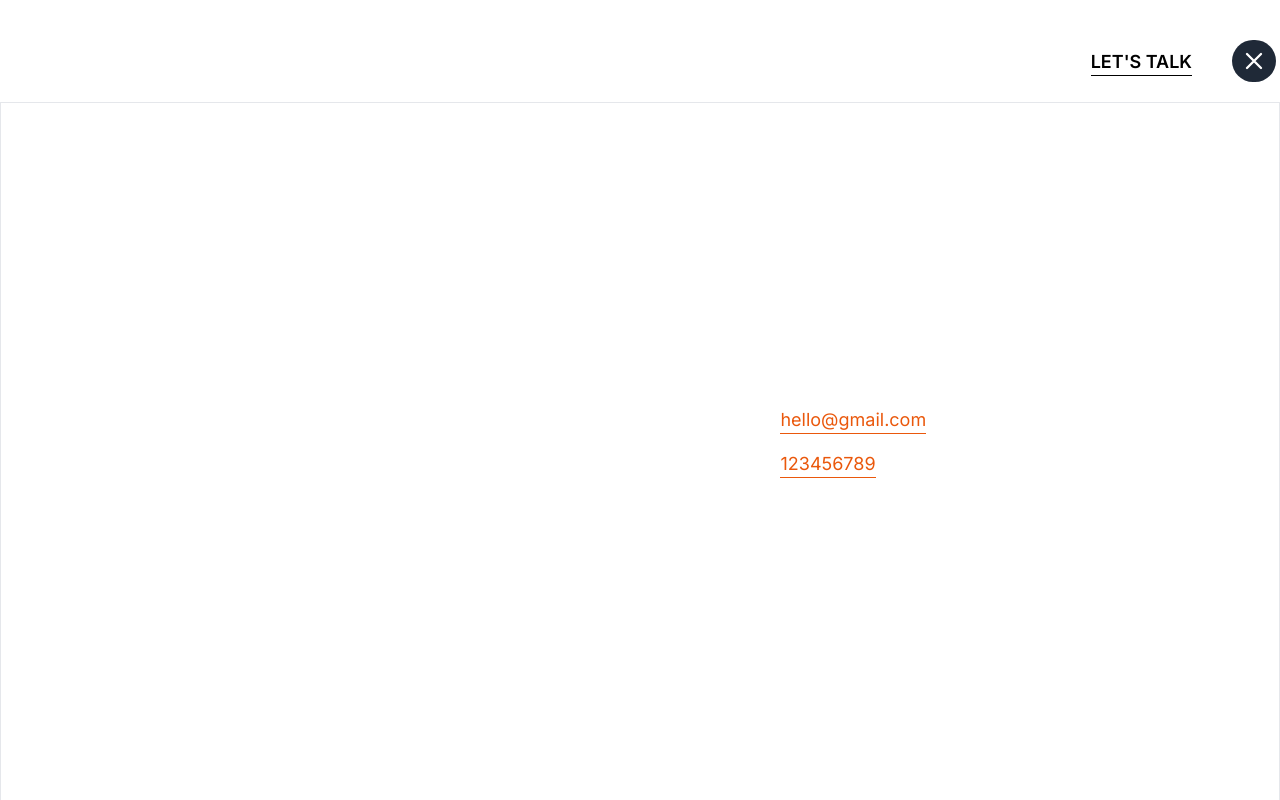
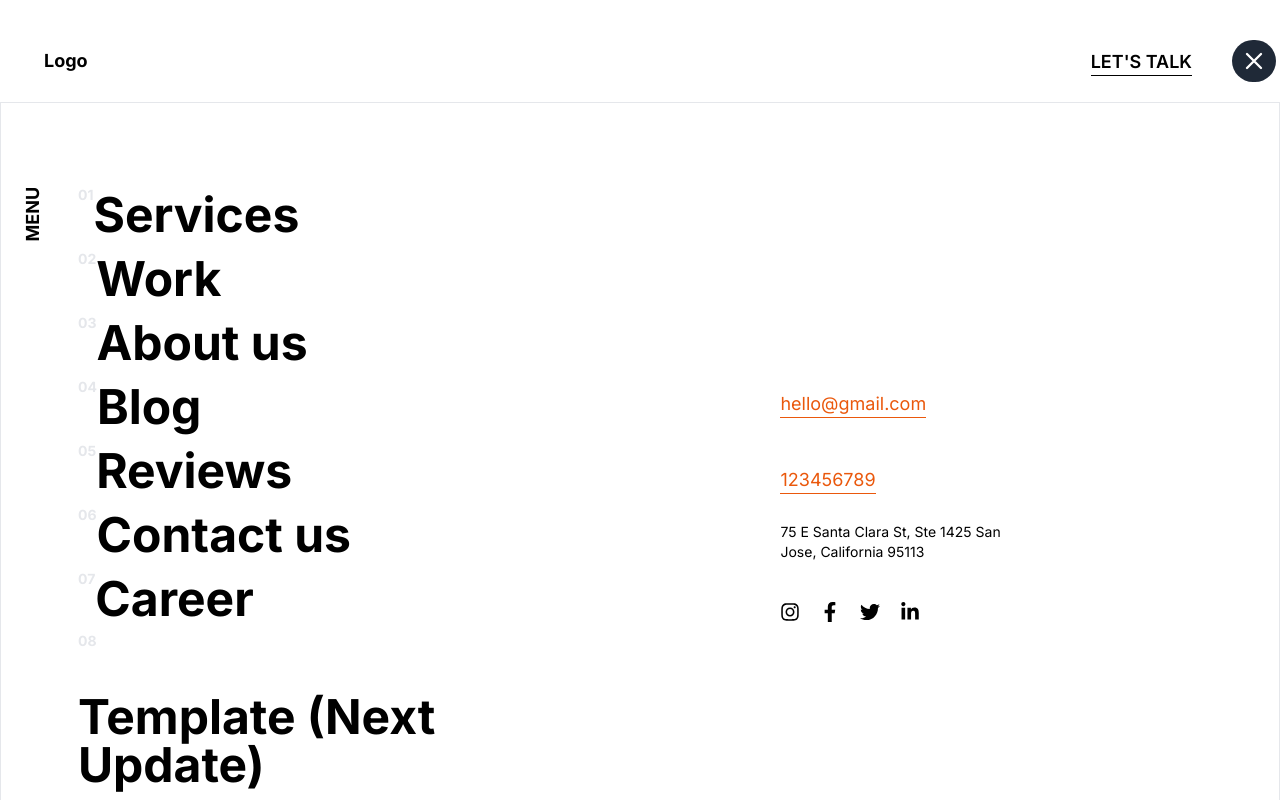
Before and after one commit to FahimHasan683031/webiZoone-, a Next.js app: page / in a window 1280 px wide. Both pictures are taken after a click on the button 1236 px from the left and 61 px from the top of the page. Shown: the top 800 px of the page. Built offline with nearby package versions, Linux system fonts and the light colour scheme.

Commit message:
update navbar

```diff
--- /dev/null
+++ b/app/components/common/animationBox/animationBox.jsx
@@ -0,0 +1,38 @@
+import React, { useRef, useEffect } from 'react';
+import { gsap } from 'gsap';
+
+const AnimatedBox = ({ initialPosition = '-100%', finalPosition = '0%', duration = 1, delay = 0, position = 'x', children, isOpen }) => {
+    const boxRef = useRef(null);
+
+    useEffect(() => {
+        if (isOpen) {
+            gsap.fromTo(
+                boxRef.current,
+                { [position]: initialPosition },
+                {
+                    [position]: finalPosition,
+                    duration: duration,
+                    delay: delay,
+                }
+            );
+        } else {
+            gsap.fromTo(
+                boxRef.current,
+                { [position]: finalPosition },
+                {
+                    [position]: initialPosition,
+                    duration: duration,
+                    delay: delay,
+                }
+            );
+        }
+    }, [isOpen, initialPosition, finalPosition, duration, delay, position]);
+
+    return (
+        <div ref={boxRef}>
+            {children}
+        </div>
+    );
+};
+
+export default AnimatedBox;
--- a/app/components/navbar/index.jsx
+++ b/app/components/navbar/index.jsx
@@ -5,13 +5,15 @@ import AnimatedButton from '../common/animatedButton';
 import gsap from 'gsap';
 import Link from 'next/link';
 import { FaFacebookF, FaInstagram, FaLinkedinIn, FaTwitter } from 'react-icons/fa';
+import AnimatedBox from '../common/animationBox/animationBox';
 
 const Navbar = () => {
-
   const navRef = useRef(null);
   const [animationCompleted, setAnimationCompleted] = useState(false);
-    const [isOpen, setIsOpen] = useState("");
+  const [isOpen, setIsOpen] = useState('');
   const [scrollPosition, setScrollPosition] = useState(0);
+  const [hoveredIndex, setHoveredIndex] = useState(-1);
+
 
   const handleOpen = () => {
     setIsOpen(1);
@@ -20,9 +22,6 @@ const Navbar = () => {
   const handleClose = () => {
     setIsOpen(0);
   };
-
-
-
 
   useEffect(() => {
     const handleScroll = () => {
@@ -36,64 +35,26 @@ const Navbar = () => {
     };
   }, []);
 
-
-
   const navItem = [
-        {
-            "id": 1,
-            "title": "Services",
-            "link": "/services"
-        },
-        {
-            "id": 2,
-            "title": "Work",
-            "link": "/work"
-        },
-        {
-            "id": 3,
-            "title": "About us",
-            "link": "/about-us"
-        },
-        {
-            "id": 4,
-            "title": "Blog",
-            "link": "/blog"
-        },
-        {
-            "id": 5,
-            "title": "Reviews",
-            "link": "/reviews"
-        },
-        {
-            "id": 6,
-            "title": "Contact us",
-            "link": "/contact-us"
-        },
-        {
-            "id": 7,
-            "title": "Career",
-            "link": "/career"
-        },
-        {
-            "id": 8,
-            "title": "Template (Next Update)",
-            "link": "/template-next-update"
-        }
-    ]
-
-
+    { id: 1, title: 'Services', link: '/services' },
+    { id: 2, title: 'Work', link: '/work' },
+    { id: 3, title: 'About us', link: '/about-us' },
+    { id: 4, title: 'Blog', link: '/blog' },
+    { id: 5, title: 'Reviews', link: '/reviews' },
+    { id: 6, title: 'Contact us', link: '/contact-us' },
+    { id: 7, title: 'Career', link: '/career' },
+    { id: 8, title: 'Template (Next Update)', link: '/template-next-update' },
+  ];
 
   useEffect(() => {
-        // Only play the animation if it hasn't been completed yet
     if (!animationCompleted) {
-            // Using gsap.fromTo to animate from -100% to 0% and stay at 0% after animation
       gsap.fromTo(
         navRef.current,
-                { y: "-100%" },
+        { y: '-100%' },
         {
-                    y: "0%",
+          y: '0%',
           duration: 1,
-                    delay: 1,
+          delay: 2,
           onComplete: () => setAnimationCompleted(true),
         }
       );
@@ -101,10 +62,34 @@ const Navbar = () => {
   }, [animationCompleted]);
 
 
+  useEffect(() => {
+    if (hoveredIndex !== -1) {
+      gsap.to(navRef.current.querySelector(`#nav-item-${hoveredIndex}`), {
+        color: '#000',
+        x: '0%',
+        opacity: 1,
+        duration: 1,
+        ease: 'power4.out',
+      });
+    } else {
+      navRef.current.querySelectorAll('.nav-item').forEach(item => {
+        gsap.to(item, {
+          color: '#777',
+          x: '100%',
+          opacity: 0,
+          duration: 1,
+          ease: 'power4.out',
+        });
+      });
+    }
+  }, [hoveredIndex]);
+
+
+
   return (
-        <nav className={`w-full fixed top-0 p-5 ${scrollPosition > 1000 ? 'bg-white text-black' : 'bg-transparent text-white'}  duration-1000 z-50`}>
-            <div ref={navRef} className=" flex items-center justify-between px-1 py-5">
-                <div className=" text-lg font-bold ">Logo</div>
+    <nav className={`w-full fixed top-0 p-5 ${scrollPosition > 1000 ? 'bg-white text-black' : 'bg-transparent text-white'} duration-1000 z-50`}>
+      <div ref={navRef} className="flex items-center justify-between px-1 py-5">
+        <div className="text-lg font-bold">Logo</div>
         <div className="flex gap-10">
           <div>
             <AnimatedButton text={"LET'S TALK"} textColor={""} font={"font-semibold"} textSize={"text-lg"} borderColor={`${scrollPosition > 1000 ? 'border-black' : 'border-white'}`} />
@@ -112,9 +97,9 @@ const Navbar = () => {
           <MagneticEffect>
             <button
               onClick={handleOpen}
-                            className={`focus:outline-none px-2  rounded-full ${scrollPosition > 1000 ? ' text-white bg-black' : 'bg-transparent text-black bg-white duration-1000'}`}
+              className={`focus:outline-none px-2 rounded-full ${scrollPosition > 1000 ? 'text-white bg-black' : 'bg-transparent text-black bg-white duration-1000'}`}
             >
-                            <svg className={`w-6 h-6 `} fill="none" stroke="currentColor" viewBox="0 0 24 24" xmlns="http://www.w3.org/2000/svg">
+              <svg className={`w-6 h-6`} fill="none" stroke="currentColor" viewBox="0 0 24 24" xmlns="http://www.w3.org/2000/svg">
                 <path strokeLinecap="round" strokeLinejoin="round" strokeWidth="2" d="M4 6h16M4 12h16M4 18h16"></path>
               </svg>
             </button>
@@ -122,13 +107,11 @@ const Navbar = () => {
         </div>
       </div>
 
-
       <div
-                className={`fixed inset-0 bg-white text-white flex flex-col items-end justify-start z-50 ${isOpen === 1 ? 'animate-expand' : isOpen === 0 ? 'animate-collapse' : 'hidden'}  text-black`}
-
+        className={`fixed inset-0 bg-white flex flex-col items-end justify-start z-50  ${isOpen === 1 ? 'animate-expand' : isOpen === 0 ? 'animate-collapse' : 'hidden'} text-black`}
       >
-                <div className="w-full flex items-center justify-between  px-1 py-5 mt-5">
-                    <div className="black text-lg font-bold ml-10 ">Logo</div>
+        <div className="w-full flex items-center justify-between px-1 py-5 mt-5">
+          <div className="black text-lg font-bold ml-10">Logo</div>
           <div className="flex gap-10">
             <div>
               <AnimatedButton text={"LET'S TALK"} textColor={"text-black"} font={"font-semibold"} borderColor={"border-black"} />
@@ -138,7 +121,7 @@ const Navbar = () => {
                 onClick={handleClose}
                 className="focus:outline-none px-2 bg-gray-800 rounded-full"
               >
-                                <svg className="size-7  text-white" fill="none" stroke="currentColor" viewBox="0 0 24 24" xmlns="http://www.w3.org/2000/svg">
+                <svg className="size-7 text-white" fill="none" stroke="currentColor" viewBox="0 0 24 24" xmlns="http://www.w3.org/2000/svg">
                   <path strokeLinecap="round" strokeLinejoin="round" strokeWidth="2" d={isOpen ? "M6 18L18 6M6 6l12 12" : "M4 6h16M4 12h16M4 18h16"}></path>
                 </svg>
               </button>
@@ -147,42 +130,93 @@ const Navbar = () => {
         </div>
 
         <div className="w-full min-h-screen my-auto text-2xl border lg:grid lg:grid-cols-2 gap-5">
-                    <div className=' mx-auto mt-2 md:mt-20 flex '>
-                        <p className='w-20 h-10 text-sm md:text-lg -rotate-90 font-bold uppercase'>Menu</p>
-                        <div>
-                            {
-                                navItem?.map(item => (
-                                    <div key={item?.id} className='mb-2 md:mb-4 text-lg md:text-4xl lg:text-5xl font-bold'>
-                                        <Link href={item?.link}>
-                                            {item?.title}
+          <div className="mx-auto mt-2 md:mt-20 flex">
+            <p className="w-20 h-10 text-sm md:text-lg -rotate-90 font-bold uppercase">Menu</p>
+            <div className=" overflow-hidden">
+              {navItem.map((item, index) => (
+                <AnimatedBox
+                  key={item.id}
+                  initialPosition="-100%"
+                  finalPosition="0%"
+                  duration={1}
+                  delay={index * 0.2}
+                  position="x"
+                  isOpen={isOpen}
+                >
+
+                  <div
+                    key={item.id}
+                    id={`nav-item-${index}`}
+                    className={`nav-item group  text-lg md:text-4xl lg:text-5xl font-bold relative transition-colors duration-1000 ${hoveredIndex === index ? ' text-black' : 'duration-100 text-gray-200'}`}
+                  >
+
+
+                    <span className={`text-sm align-text-top text-black duration-1000 transition-colors ${hoveredIndex === index ? ' text-black' : 'duration-100 text-gray-200'} ${hoveredIndex === index && `  text-black`} `}>
+                      0{item?.id}
+                    </span>
+
+
+                    <Link href={item.link} className="relative">
+                      <span
+                        onMouseEnter={() => setHoveredIndex(index)}
+                        onMouseLeave={() => setHoveredIndex(-1)} // Reset hoveredIndex to -1 when mouse leaves
+                        className={`py-2 inline-block transition-transform duration-1000 ${hoveredIndex === -1 && 'transition-colors duration-1000 text-black'}  ${hoveredIndex === index && `translate-x-5 transition-colors duration-1000 text-black`}`}
+                      >
+                        {item.title}
+                      </span>
                     </Link>
                   </div>
-                                ))
-                            }
+
+                </AnimatedBox>
+              ))}
             </div>
           </div>
-                    <div className='my-auto mx-auto'>
+          <div className="my-auto mx-auto">
 
-                        <div className='p-5'>
+            <div className="p-5">
+              <AnimatedBox initialPosition="100%"
+                finalPosition="0%"
+                duration={1}
+                delay={0.2}
+                position="y"
+                isOpen={isOpen}>
                 <AnimatedButton text={"hello@gmail.com"} link={''} textColor={"text-orange-600"} />
+              </AnimatedBox>
+              <br />
+              <AnimatedBox initialPosition="100%"
+                finalPosition="0%"
+                duration={1}
+                delay={0.2}
+                position="y"
+                isOpen={isOpen}>
+                <AnimatedButton text={"123456789"} link={''} textColor={"text-orange-600"} />
+              </AnimatedBox>
+              <AnimatedBox initialPosition="100%"
+                finalPosition="0%"
+                duration={1}
+                delay={0.2}
+                position="y"
+                isOpen={isOpen}>
+                <p className="w-2/3 my-5 text-sm">75 E Santa Clara St, Ste 1425 San Jose, California 95113</p>
+              </AnimatedBox>
 
-                            <br />
-                            <AnimatedButton text={"123456789"} link={''} textColor={"text-orange-600"} />
-
-                            <p className='w-2/3 my-5 text-sm'>75 E Santa Clara St, Ste 1425 San Jose, California 95113</p>
-
-                            <div className='mt-10 flex gap-5'>
+              <AnimatedBox initialPosition="100%"
+                finalPosition="0%"
+                duration={1}
+                delay={0.2}
+                position="y"
+                isOpen={isOpen}>
+                <div className="mt-10 flex gap-5">
                   <FaInstagram className="text-xl my-auto" />
                   <FaFacebookF className="text-xl my-auto" />
                   <FaTwitter className="text-xl my-auto" />
                   <FaLinkedinIn className="text-xl my-auto" />
                 </div>
-                        </div>
-
+              </AnimatedBox>
             </div>
           </div>
         </div>
-
+      </div>
     </nav>
   );
 };
```
Also changed, not shown: app/components/common/index.jsx (deleted, +0 -38 lines), app/page.js (+53 -20 lines). Lines whose indentation alone changed are shown as unchanged.
